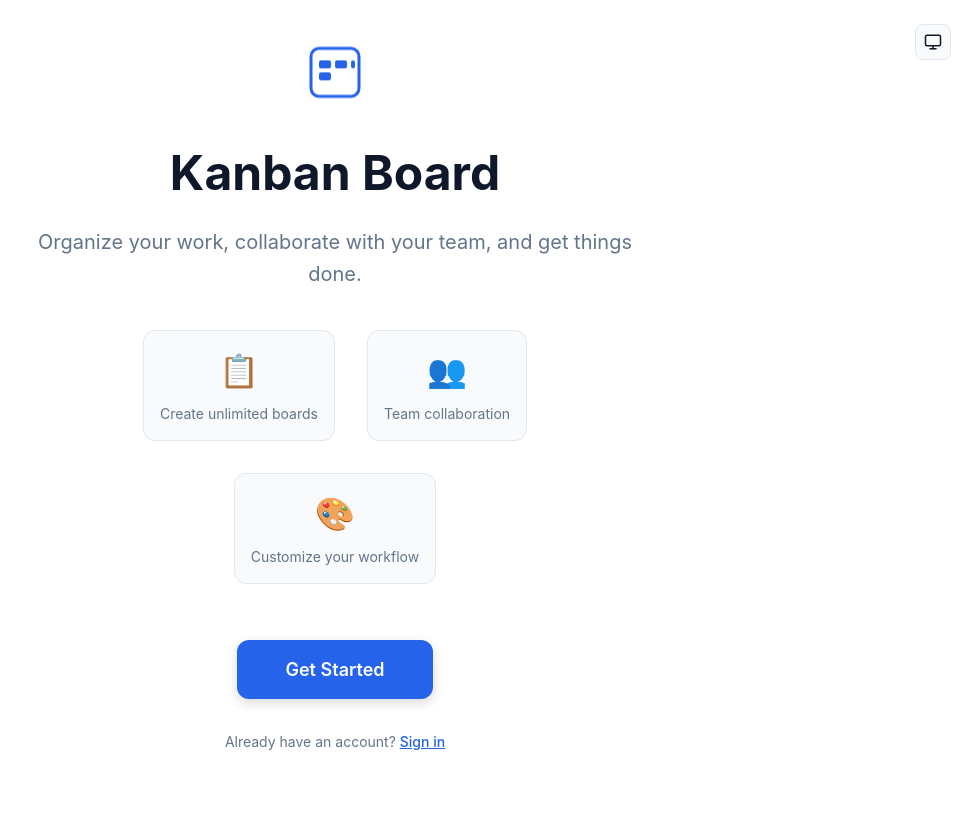
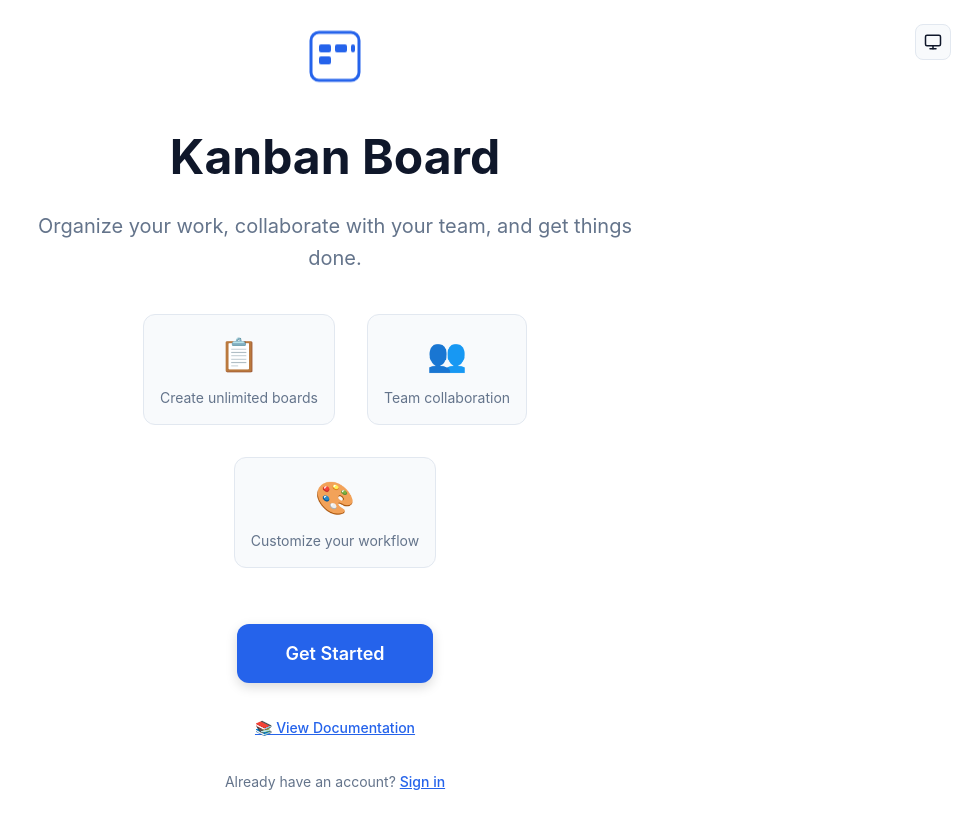
Before and after one commit to japherwocky/kanban, a Svelte app in the folder frontend/: page / in a window 1280 px wide. Shown: the whole page, without its empty margins (305-1280 px from the left). Before the commit the page ends 800 px from the top, so only its background shows below. Built offline with nearby package versions, Linux system fonts and the light colour scheme.

Commit message:
feat: add documentation link to homepage for easy access to CLI docs

```diff
--- a/frontend/src/routes/Landing.svelte
+++ b/frontend/src/routes/Landing.svelte
@@ -13,6 +13,10 @@
 
   function goToLogin() {
     navigate('/login');
+  }
+
+  function goToDocs() {
+    navigate('/docs');
   }
 </script>
 
@@ -56,6 +60,10 @@
     <button class="cta-button" onclick={goToLogin}>
       Get Started
     </button>
+
+    <p class="docs-link">
+      <button class="link-button" onclick={goToDocs}>📚 View Documentation</button>
+    </p>
 
     <p class="login-prompt">
       Already have an account? <button class="link-button" onclick={goToLogin}>Sign in</button>
@@ -181,6 +189,10 @@
     transform: translateY(0);
   }
 
+  .docs-link {
+    margin-top: 0.5rem;
+  }
+
   .login-prompt {
     margin-top: 0.5rem;
     color: var(--color-muted-foreground);
```
